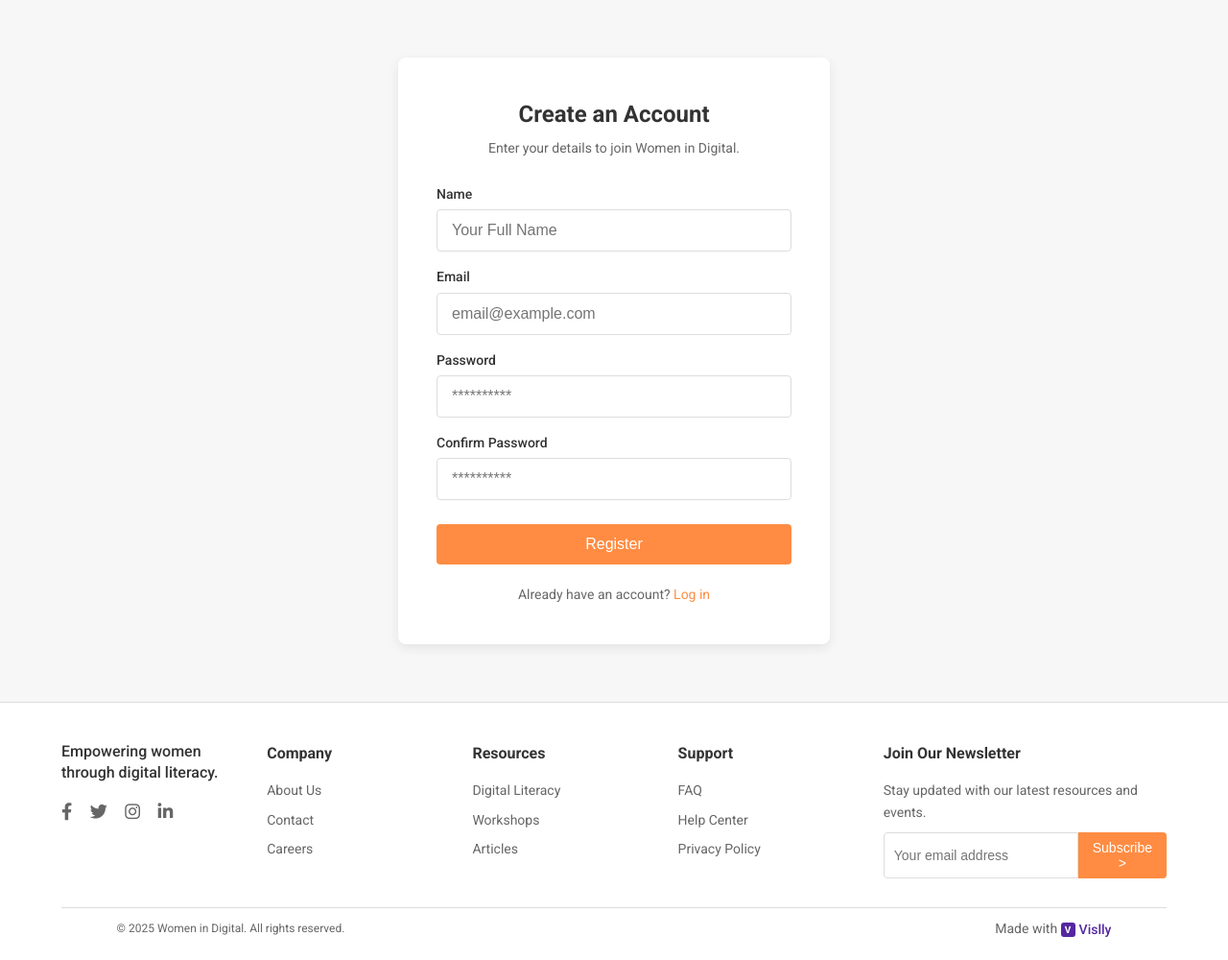
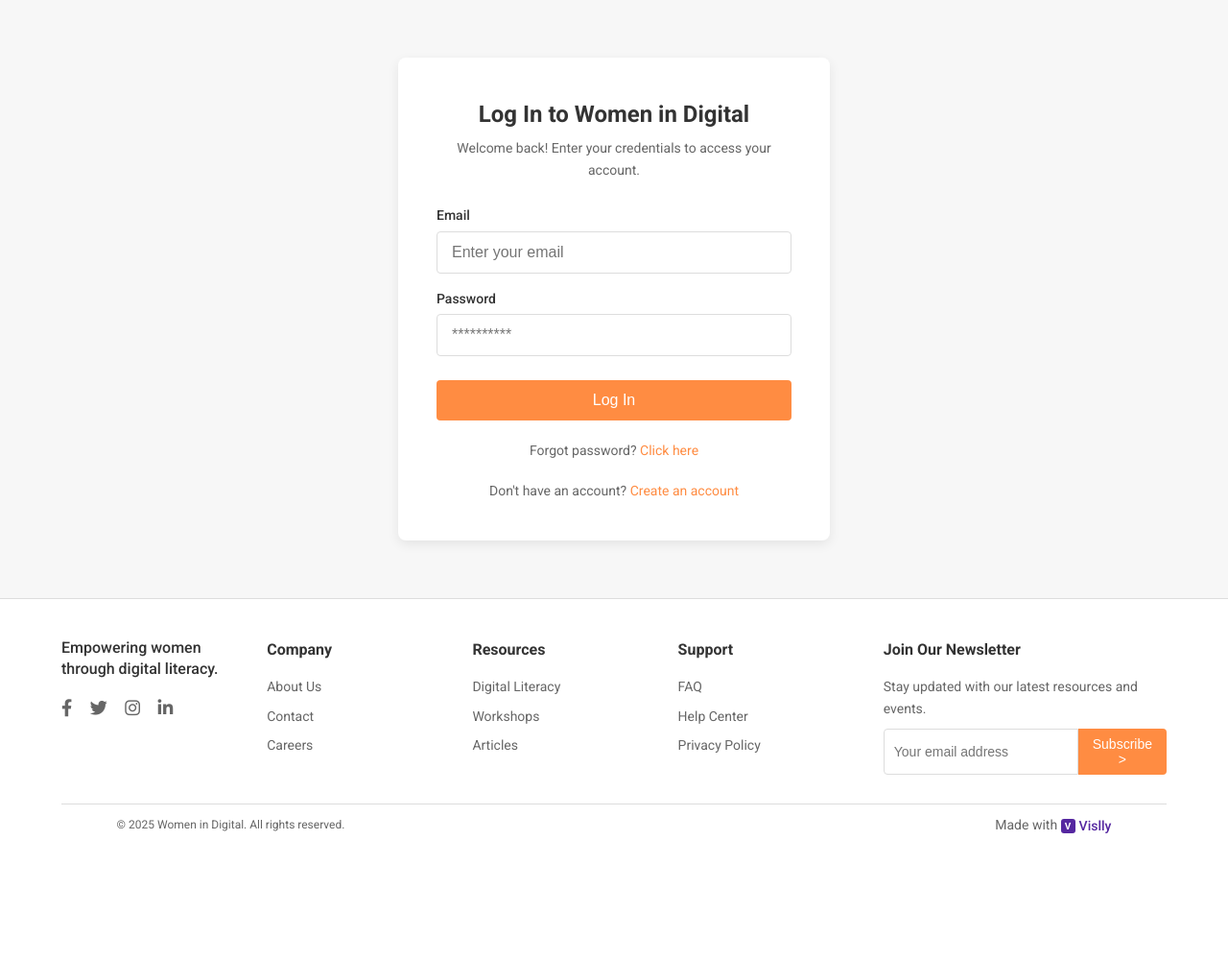
Before and after one commit to ManshreePandya/FinGyan-Saathi, a PHP site: page /login.php in a window 1280 px wide. Shown: the part 70-1070 px from the top of the page at 96% size. After the commit the page ends 938 px from the top, so only its background shows below. Run offline with PHP 8.4, Linux system fonts and the light colour scheme.

Commit message:
login.php

```diff
--- a/login.php
+++ b/login.php
@@ -1,46 +1,30 @@
 <?php
-
+session_start();
 require_once("config.php");
 
-// Initialize message
-$registration_message = "";
+$login_error = "";
 
-if(isset($_POST['register'])){
+if (isset($_POST['login'])) {
 
-    // filter data yang diinputkan
-    $name = filter_input(INPUT_POST, 'name', FILTER_SANITIZE_STRING);
-    $email = filter_input(INPUT_POST, 'email', FILTER_VALIDATE_EMAIL);
+    $email = trim($_POST['email']);
+    $password = trim($_POST['password']);
 
-    // Check if passwords match
-    if ($_POST["password"] !== $_POST["confirm_password"]) {
-        $registration_message = "<p style='color: red;'>Error: Passwords do not match.</p>";
+    if ($email == "" || $password == "") {
+        $login_error = "All fields are required!";
     } else {
-        // enkripsi password
-        $password = password_hash($_POST["password"], PASSWORD_DEFAULT);
+        $stmt = $conn->prepare("SELECT * FROM users WHERE email = :email");
+        $stmt->bindParam(':email', $email);
+        $stmt->execute();
+        $user = $stmt->fetch(PDO::FETCH_ASSOC);
 
-        // menyiapkan query (Using 'name' for both 'name' and 'username')
-        $sql = "INSERT INTO users (name, username, email, password)
-                VALUES (:name, :username, :email, :password)";
-        $stmt = $db->prepare($sql);
+        if ($user && password_verify($password, $user['password'])) {
+            // Login success
+            $_SESSION['username'] = $user['username'];
+            header("Location: home.html");
+            exit;
 
-        // bind parameter ke query
-        $params = array(
-            ":name" => $name,
-            ":username" => $name, // Using 'name' for 'username'
-            ":password" => $password,
-            ":email" => $email
-        );
-
-        // eksekusi query untuk menyimpan ke database
-        $saved = $stmt->execute($params);
-
-        // jika query simpan berhasil, maka user sudah terdaftar
-        if($saved) {
-             header("Location: login.php");
-             exit; // Always exit after a header redirect
         } else {
-            // Handle save failure
-            $registration_message = "<p style='color: red;'>Error: Registration failed. Please try again.</p>";
+            $login_error = "Invalid Email or Password!";
         }
     }
 }
@@ -48,13 +32,13 @@ if(isset($_POST['register'])){
 
 <!DOCTYPE html>
 <html lang="en">
+
 <head>
     <meta charset="UTF-8">
     <meta name="viewport" content="width=device-width, initial-scale=1.0">
-    <title>Register</title>
+    <title>Log In</title>
     <link href="https://fonts.googleapis.com/css2?family=Roboto:wght@400;500;700&display=swap" rel="stylesheet">
     <link rel="stylesheet" href="https://cdnjs.cloudflare.com/ajax/libs/font-awesome/6.0.0-beta3/css/all.min.css">
-
     <style>
         /* CSS STYLES (Provided in original response) */
         :root {
@@ -317,12 +301,14 @@ if(isset($_POST['register'])){
             margin-right: 4px;
             vertical-align: middle;
         }
+
         .vislly-link {
             color: #5527a0;
             font-weight: 500;
             display: inline-flex;
             align-items: center;
         }
+
         .copyright p:first-child {
             font-size: 12px;
         }
@@ -367,6 +353,7 @@ if(isset($_POST['register'])){
         }
     </style>
 </head>
+
 <body>
     <header>
         <nav>
@@ -380,32 +367,30 @@ if(isset($_POST['register'])){
     <main>
         <div class="card-container">
             <div class="card">
-                <h2>Create an Account</h2>
-                <p class="subtitle">Enter your details to join Women in Digital.</p>
+                <h2>Log In to Women in Digital</h2>
+                <p class="subtitle">Welcome back! Enter your credentials to access your account.</p>
 
-                <?php echo $registration_message; ?>
+                <div style="text-align: center;">
+                    <?php if (!empty($login_error)) echo "<p style='color: red; margin-bottom: 15px;'>$login_error</p>"; ?>
+                </div>
 
-                <form action="" method="POST">
+                <form action="login.php" method="POST">
 
                     <div class="form-group">
-                        <label for="reg-name">Name</label>
-                        <input type="text" id="reg-name" name="name" placeholder="Your Full Name" required>
-                    </div>
-                    <div class="form-group">
-                        <label for="reg-email">Email</label>
-                        <input type="email" id="reg-email" name="email" placeholder="email@example.com" required>
-                    </div>
+                        <label for="reg-username">Email</label>
+<input type="text" id="reg-username" name="email" placeholder="Enter your email" required>
+
+                        <!-- <label for="reg-username">Username or Email</label>
+                        <input type="text" id="reg-username" name="username" placeholder="Username or email" required>
+                    </div> --></div>
                     <div class="form-group">
                         <label for="reg-password">Password</label>
                         <input type="password" id="reg-password" name="password" placeholder="**********" required>
                     </div>
-                    <div class="form-group">
-                        <label for="reg-confirm-password">Confirm Password</label>
-                        <input type="password" id="reg-confirm-password" name="confirm_password" placeholder="**********" required>
-                    </div>
 
-                    <button type="submit" class="primary-button" name="register">Register</button>
-                    <p class="account-link">Already have an account? <a href="login.php">Log in</a></p>
+                    <button type="submit" class="primary-button" name="login">Log In</button>
+                    <p class="account-link">Forgot password? <a href="#">Click here</a></p>
+                    <p class="account-link">Don't have an account? <a href="register.php">Create an account</a></p>
                 </form>
             </div>
         </div>
@@ -462,4 +447,5 @@ if(isset($_POST['register'])){
         </div>
     </footer>
 </body>
+
 </html>
```
